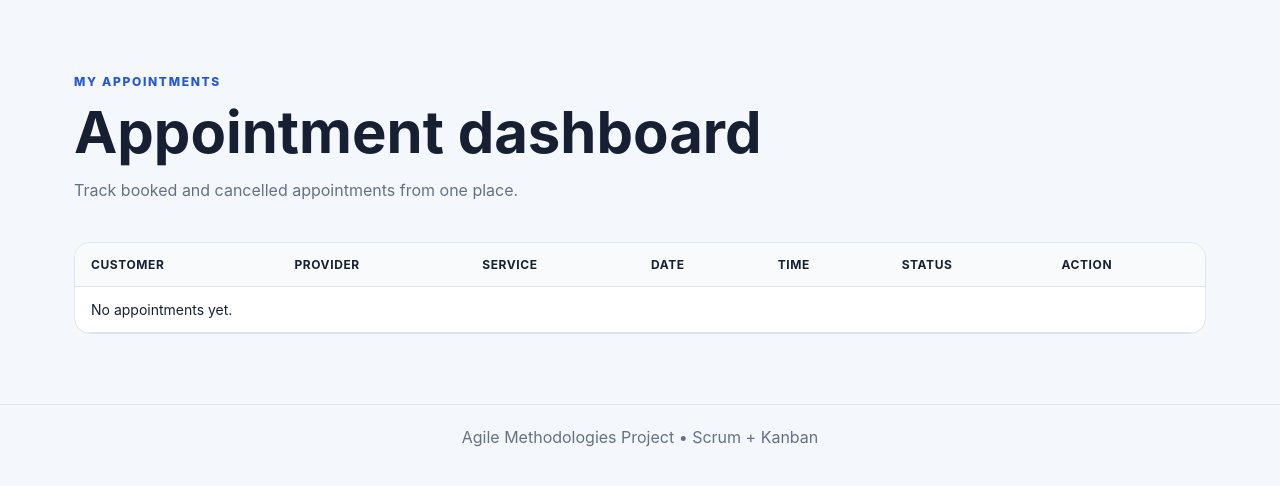
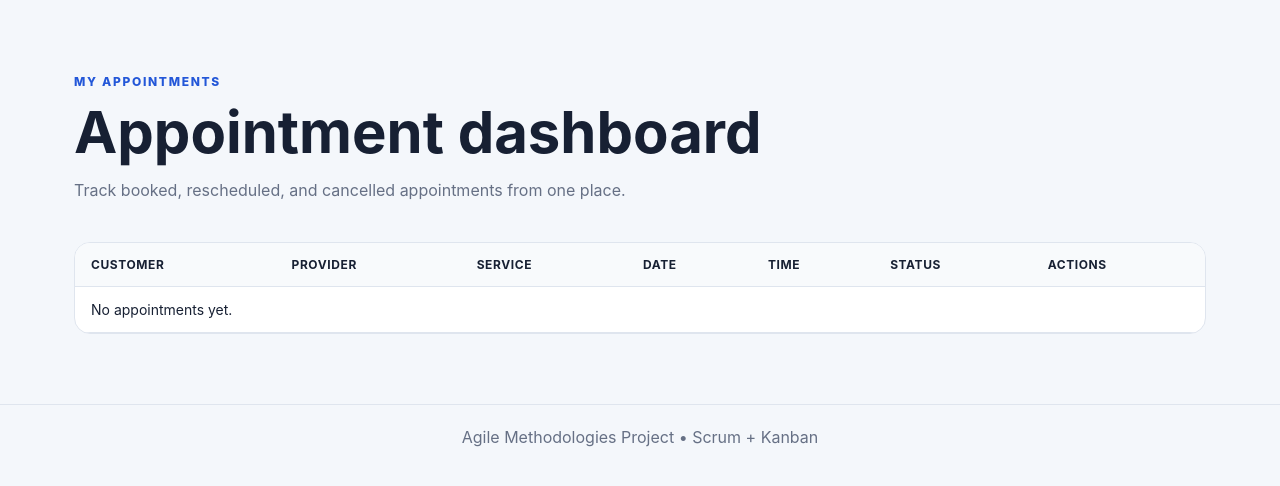
Before and after one commit to Prakash-codeMaker/online-appointment-booking, a Flask app: page /appointments in a window 1280 px wide. Shown: the part 68-554 px from the top of the page. Run offline with Flask 3, Linux system fonts and the light colour scheme; data comes from the database, SQL or seed files in the repository; data that the repository does not hold is empty.

Commit message:
feat: add reschedule controls

```diff
--- a/templates/appointments.html
+++ b/templates/appointments.html
@@ -4,12 +4,12 @@
 <section class="hero compact">
   <p class="eyebrow">MY APPOINTMENTS</p>
   <h1>Appointment dashboard</h1>
-  <p>Track booked and cancelled appointments from one place.</p>
+  <p>Track booked, rescheduled, and cancelled appointments from one place.</p>
 </section>
 <section class="table-wrap">
 <table>
   <thead>
-    <tr><th>Customer</th><th>Provider</th><th>Service</th><th>Date</th><th>Time</th><th>Status</th><th>Action</th></tr>
+    <tr><th>Customer</th><th>Provider</th><th>Service</th><th>Date</th><th>Time</th><th>Status</th><th>Actions</th></tr>
   </thead>
   <tbody>
   {% for item in appointments %}
@@ -22,9 +22,16 @@
       <td><span class="status">{{ item["status"] }}</span></td>
       <td>
         {% if item["status"] == "Booked" %}
-        <form method="post" action="{{ url_for('cancel', appointment_id=item['id']) }}">
-          <button class="danger" type="submit">Cancel</button>
-        </form>
+        <div class="actions">
+          <form method="post" action="{{ url_for('cancel', appointment_id=item['id']) }}">
+            <button class="danger" type="submit">Cancel</button>
+          </form>
+          <form method="post" action="{{ url_for('reschedule', appointment_id=item['id']) }}">
+            <input type="date" name="appointment_date" required>
+            <input type="time" name="appointment_time" required>
+            <button class="secondary" type="submit">Reschedule</button>
+          </form>
+        </div>
         {% else %}—{% endif %}
       </td>
     </tr>
```
